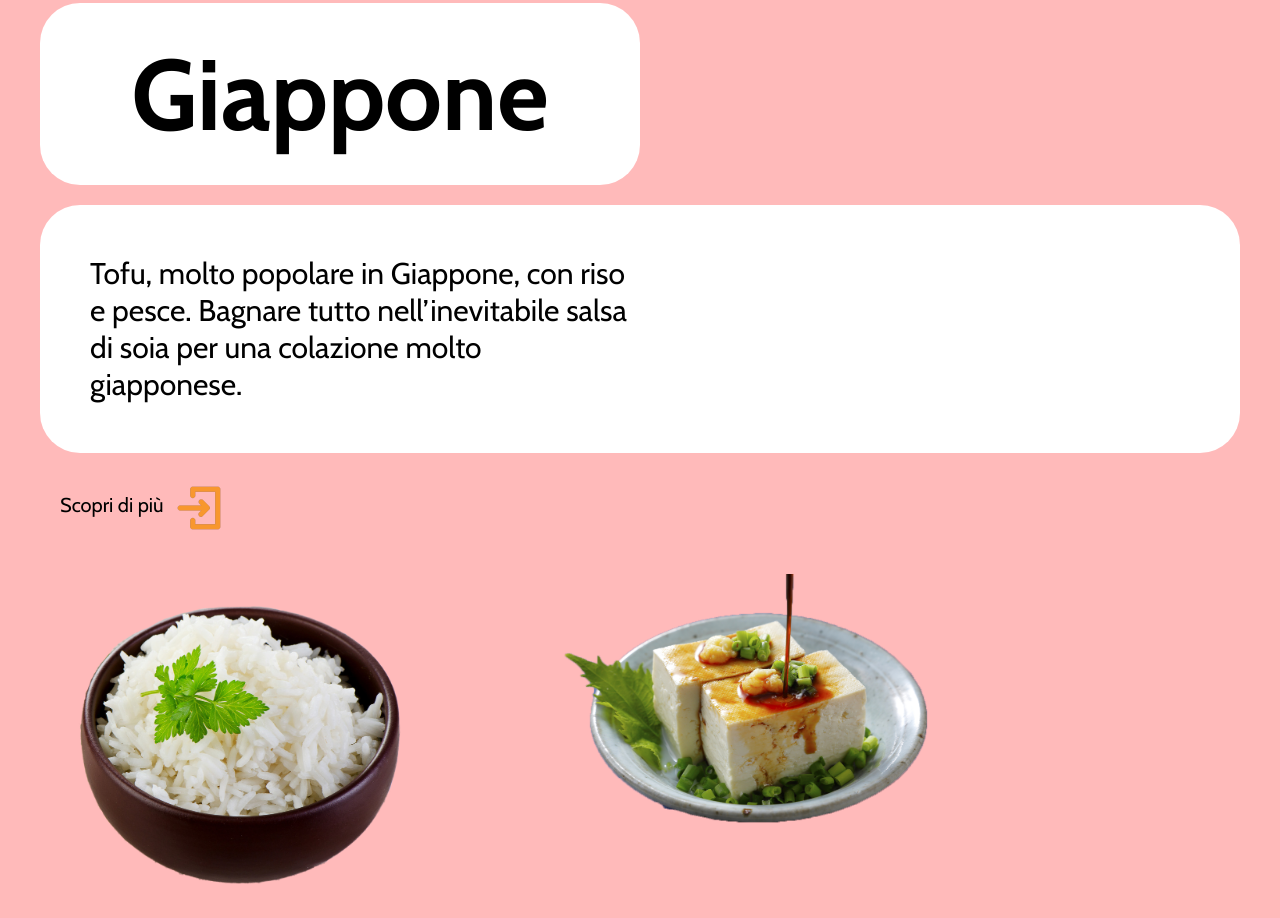
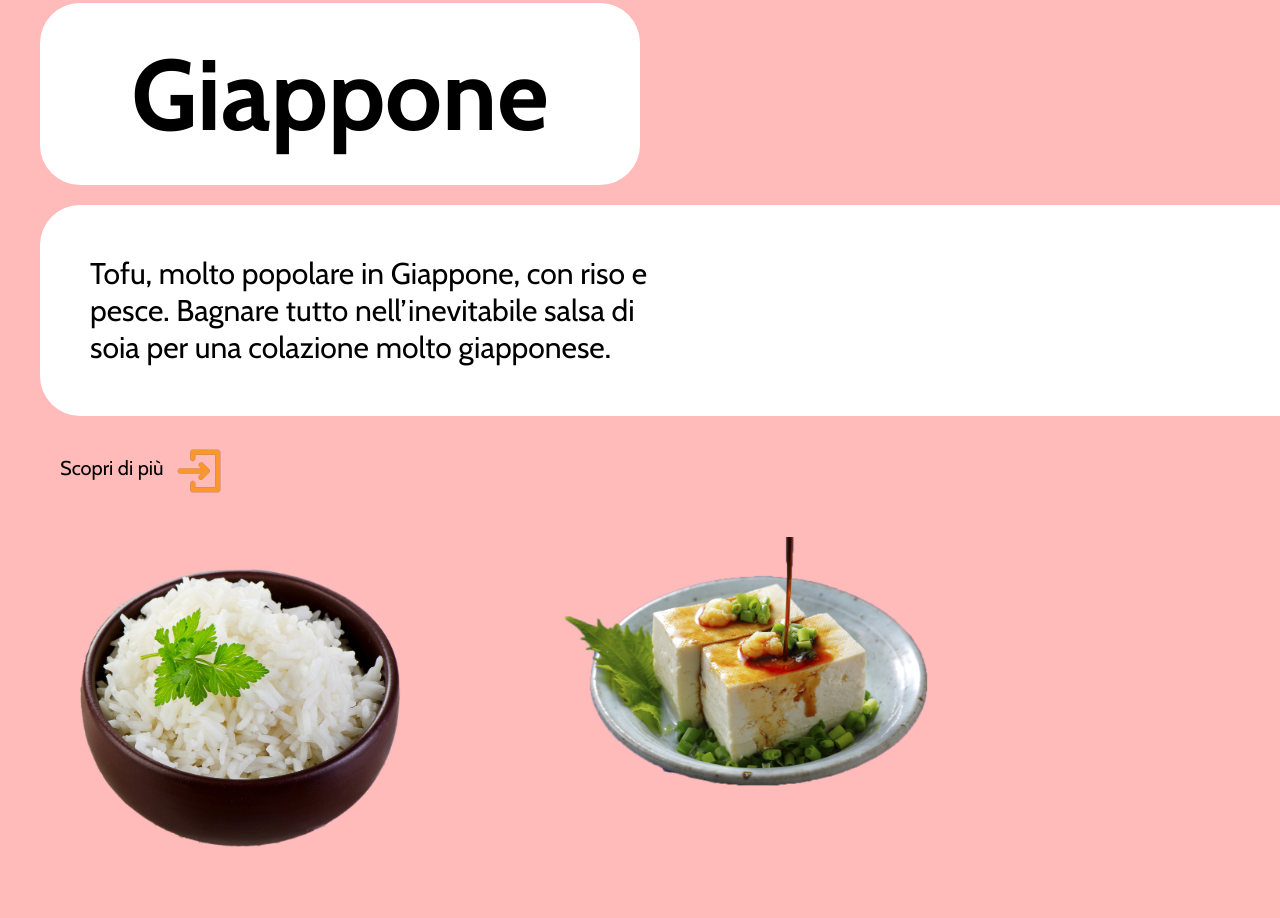
Before and after one commit to carmelostancampiano/carmelo-stancampiano, a plain HTML site: page index.html in a window 1280 px wide. Shown: the part 1307-2225 px from the top of the page. Drawn offline with nearby package versions, Linux system fonts and the light colour scheme.

Commit message:
update 3
width testo paragrafi corretta

```diff
--- a/css/style.css
+++ b/css/style.css
@@ -151,7 +151,6 @@ text-align: left;
 padding: 0 0 0 100px;
 display: grid;
 height: fit-content;
-width: 50%
 margin-left: auto;
 margin-right: auto;
 gap: 60px;
@@ -159,6 +158,7 @@ gap: 60px;
 
 div.introduzione p{
     margin: auto;
+
 }
 
 div.introduzione img {
@@ -192,7 +192,7 @@ div.giappone p.testo{
     font-size: 30px;
     margin-top: auto;
     margin-right: auto;
-    max-width: 100%;
+    width: 100%;
     height: fit-content;
     padding: 50px;
 
```
